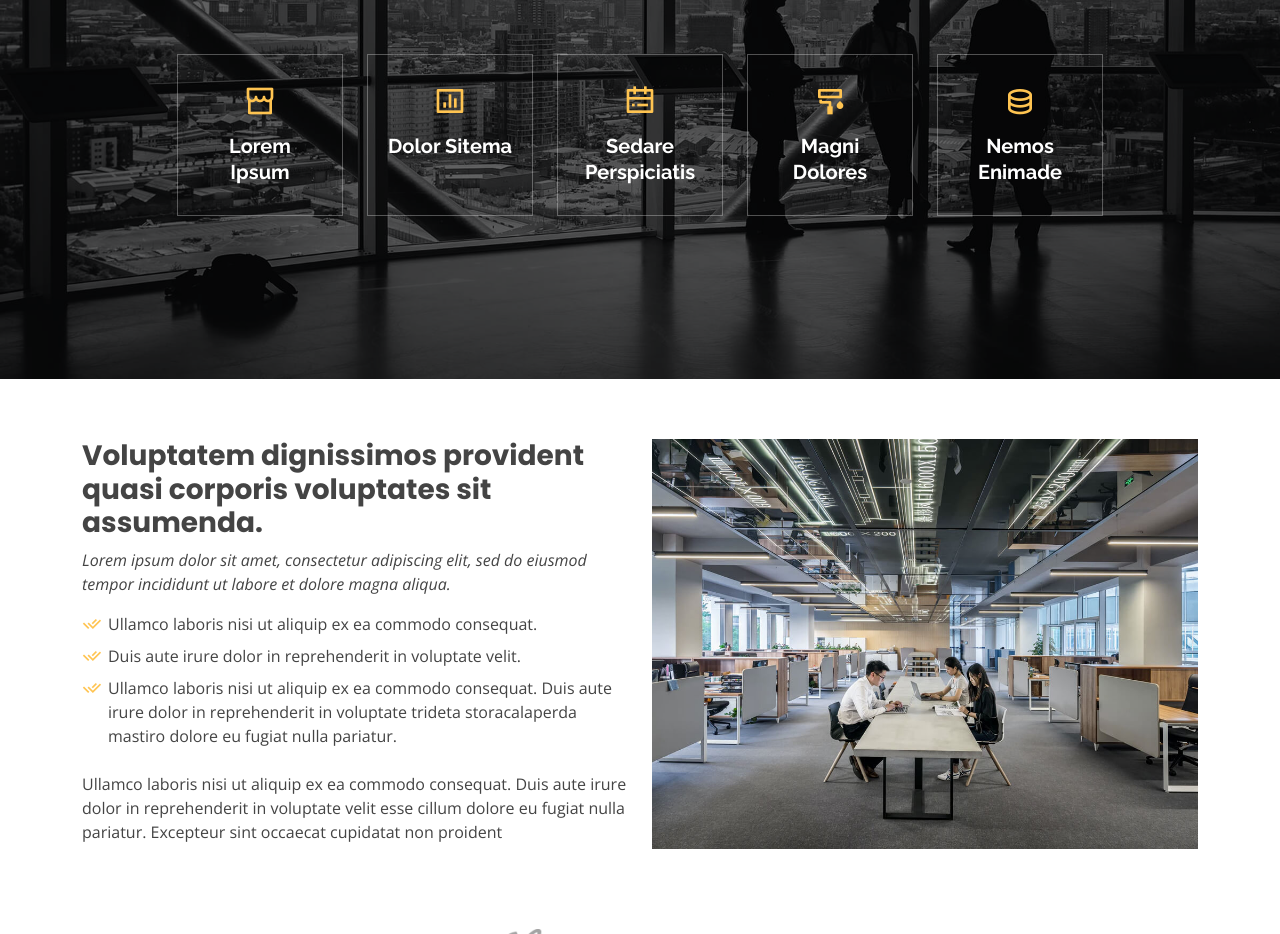
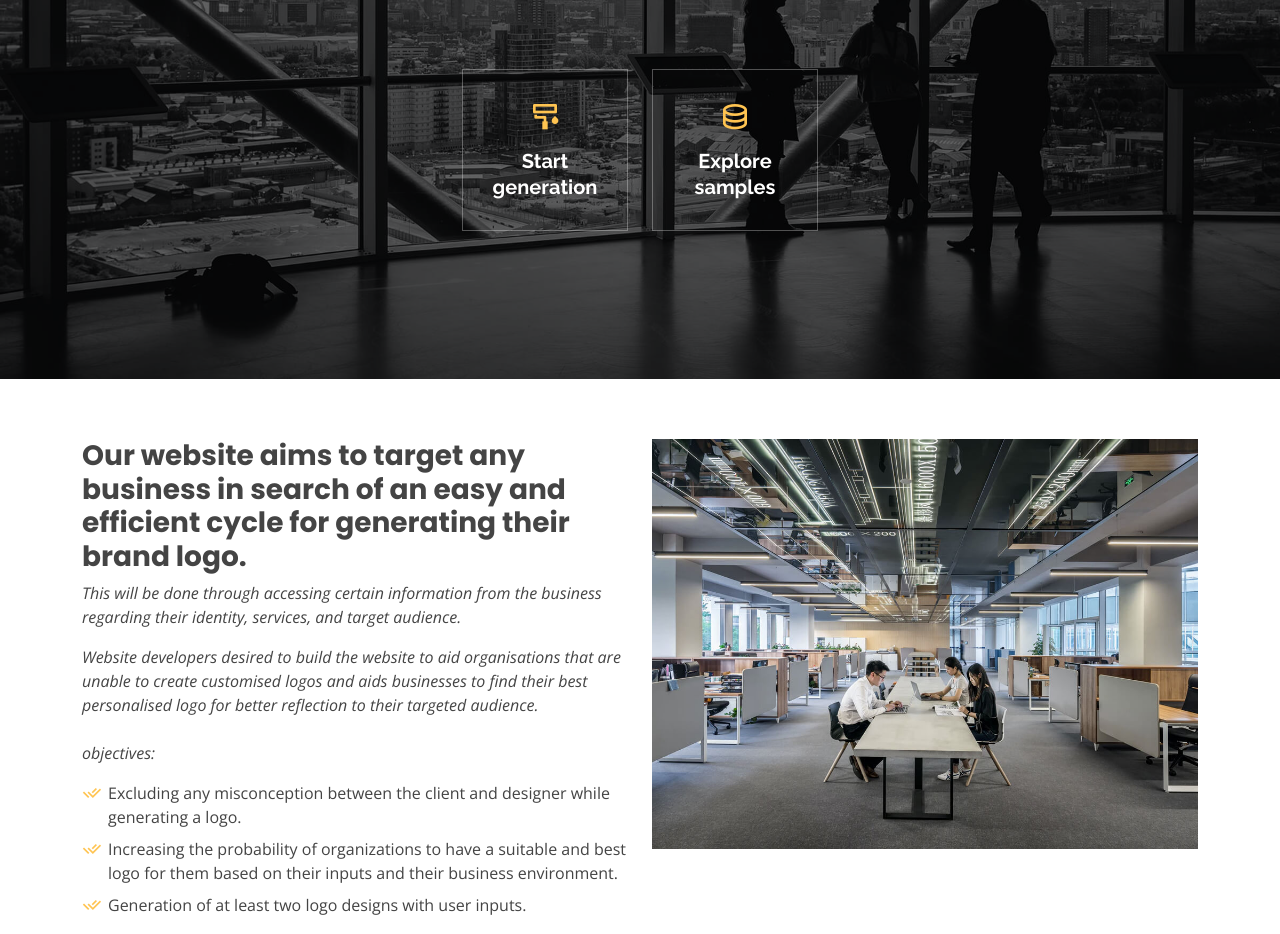
Before and after one commit to Alyeldin/Lo-Go_Logo-on-the-go, a plain HTML site: page website/index.html in a window 1280 px wide. Shown: the part 421-1355 px from the top of the page. Drawn offline with nearby package versions, Linux system fonts and the light colour scheme.

Commit message:
Homepage edits

```diff
--- a/website/index.html
+++ b/website/index.html
@@ -5,7 +5,7 @@
   <meta charset="utf-8">
   <meta content="width=device-width, initial-scale=1.0" name="viewport">
 
-  <title>Gp Bootstrap Template - Index</title>
+  <title>LoGo: Logo on the go</title>
   <meta content="" name="description">
   <meta content="" name="keywords">
 
@@ -42,7 +42,7 @@
   <header id="header" class="fixed-top ">
     <div class="container d-flex align-items-center justify-content-lg-between">
 
-      <h1 class="logo me-auto me-lg-0"><a href="index.html">Gp<span>.</span></a></h1>
+      <h1 class="logo me-auto me-lg-0"><a href="index.html">Lo-Go<span>.</span></a></h1>
       <!-- Uncomment below if you prefer to use an image logo -->
       <!-- <a href="index.html" class="logo me-auto me-lg-0"><img src="assets/img/logo.png" alt="" class="img-fluid"></a>-->
 
@@ -50,9 +50,9 @@
         <ul>
           <li><a class="nav-link scrollto active" href="#hero">Home</a></li>
           <li><a class="nav-link scrollto" href="#about">About</a></li>
-          <li><a class="nav-link scrollto" href="#services">Services</a></li>
-          <li><a class="nav-link scrollto " href="#portfolio">Portfolio</a></li>
-          <li><a class="nav-link scrollto" href="#team">Team</a></li>
+          <!-- <li><a class="nav-link scrollto" href="#services">Services</a></li> -->
+          <!-- <li><a class="nav-link scrollto " href="#portfolio">Portfolio</a></li> -->
+          <!-- <li><a class="nav-link scrollto" href="#team">Team</a></li> -->
           <li class="dropdown"><a href="#"><span>Drop Down</span> <i class="bi bi-chevron-down"></i></a>
             <ul>
               <li><a href="#">Drop Down 1</a></li>
@@ -75,7 +75,7 @@
         <i class="bi bi-list mobile-nav-toggle"></i>
       </nav><!-- .navbar -->
 
-      <a href="#about" class="get-started-btn scrollto">Get Started</a>
+      <a href="login-page.html" class="get-started-btn scrollto">Get Started</a>
 
     </div>
   </header><!-- End Header -->
@@ -86,40 +86,23 @@
 
       <div class="row justify-content-center" data-aos="fade-up" data-aos-delay="150">
         <div class="col-xl-6 col-lg-8">
-          <h1>Powerful Digital Solutions With Gp<span>.</span></h1>
-          <h2>We are team of talented digital marketers</h2>
+          <h1>Generate your own  desired Logo<span>.</span></h1>
+          <h2>With the help of AI technology we create a revolutionary art . </h2>
         </div>
       </div>
 
       <div class="row gy-4 mt-5 justify-content-center" data-aos="zoom-in" data-aos-delay="250">
-        <div class="col-xl-2 col-md-4">
-          <div class="icon-box">
-            <i class="ri-store-line"></i>
-            <h3><a href="">Lorem Ipsum</a></h3>
-          </div>
-        </div>
-        <div class="col-xl-2 col-md-4">
-          <div class="icon-box">
-            <i class="ri-bar-chart-box-line"></i>
-            <h3><a href="">Dolor Sitema</a></h3>
-          </div>
-        </div>
-        <div class="col-xl-2 col-md-4">
-          <div class="icon-box">
-            <i class="ri-calendar-todo-line"></i>
-            <h3><a href="">Sedare Perspiciatis</a></h3>
-          </div>
-        </div>
+
         <div class="col-xl-2 col-md-4">
           <div class="icon-box">
             <i class="ri-paint-brush-line"></i>
-            <h3><a href="">Magni Dolores</a></h3>
+            <h3><a href="">Start generation</a></h3>
           </div>
         </div>
         <div class="col-xl-2 col-md-4">
           <div class="icon-box">
             <i class="ri-database-2-line"></i>
-            <h3><a href="">Nemos Enimade</a></h3>
+            <h3><a href="">Explore samples</a></h3>
           </div>
         </div>
       </div>
@@ -138,20 +121,27 @@
             <img src="assets/img/about.jpg" class="img-fluid" alt="">
           </div>
           <div class="col-lg-6 pt-4 pt-lg-0 order-2 order-lg-1 content" data-aos="fade-right" data-aos-delay="100">
-            <h3>Voluptatem dignissimos provident quasi corporis voluptates sit assumenda.</h3>
+            <h3>Our website aims to target any business in search of an easy and efficient cycle for generating
+              their brand logo. </h3>
+              <p class="fst-italic">
+                This will be done through accessing certain information from the business regarding their
+              identity, services, and target audience.
+              </p>
             <p class="fst-italic">
-              Lorem ipsum dolor sit amet, consectetur adipiscing elit, sed do eiusmod tempor incididunt ut labore et dolore
-              magna aliqua.
+              Website developers desired to build the website to aid organisations that are unable to create customised logos and
+              aids businesses to find their best personalised logo for better reflection to their targeted audience.<br><br>
+              objectives:
             </p>
             <ul>
-              <li><i class="ri-check-double-line"></i> Ullamco laboris nisi ut aliquip ex ea commodo consequat.</li>
-              <li><i class="ri-check-double-line"></i> Duis aute irure dolor in reprehenderit in voluptate velit.</li>
-              <li><i class="ri-check-double-line"></i> Ullamco laboris nisi ut aliquip ex ea commodo consequat. Duis aute irure dolor in reprehenderit in voluptate trideta storacalaperda mastiro dolore eu fugiat nulla pariatur.</li>
+              <li><i class="ri-check-double-line"></i> Excluding any misconception between the client and designer while generating a logo.</li>
+              <li><i class="ri-check-double-line"></i>Increasing the probability of organizations to have a suitable and best logo for them based on their
+                inputs and their business environment.</li>
+              <li><i class="ri-check-double-line"></i>Generation of at least two logo designs with user inputs.</li>
             </ul>
-            <p>
+            <!-- <p>
               Ullamco laboris nisi ut aliquip ex ea commodo consequat. Duis aute irure dolor in reprehenderit in voluptate
               velit esse cillum dolore eu fugiat nulla pariatur. Excepteur sint occaecat cupidatat non proident
-            </p>
+            </p> -->
           </div>
         </div>
 
@@ -180,7 +170,7 @@
     </section><!-- End Clients Section -->
 
     <!-- ======= Features Section ======= -->
-    <section id="features" class="features">
+    <!-- <section id="features" class="features">
       <div class="container" data-aos="fade-up">
 
         <div class="row">
@@ -210,10 +200,10 @@
         </div>
 
       </div>
-    </section><!-- End Features Section -->
+    </section>End Features Section -->
 
     <!-- ======= Services Section ======= -->
-    <section id="services" class="services">
+    <!-- <section id="services" class="services">
       <div class="container" data-aos="fade-up">
 
         <div class="section-title">
@@ -273,7 +263,7 @@
         </div>
 
       </div>
-    </section><!-- End Services Section -->
+    </section>End Services Section -->
 
     <!-- ======= Cta Section ======= -->
     <section id="cta" class="cta">
```
